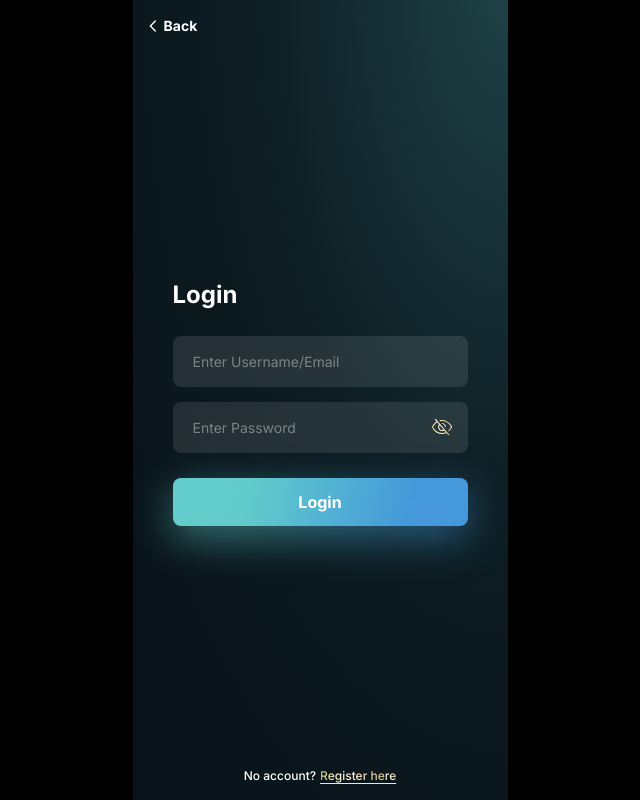
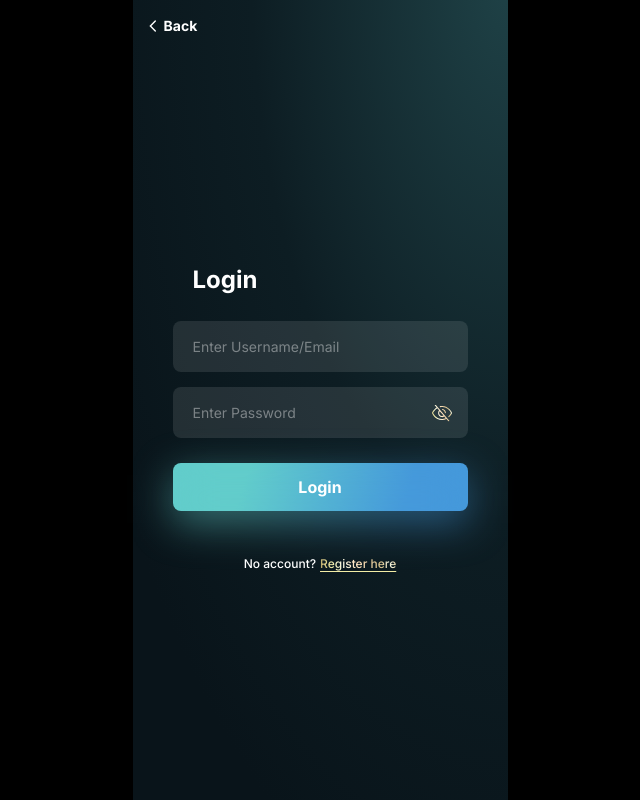
Before and after one commit to SachinKodagoda/youapp, a Next.js app: page / in a window 1280 px wide. Shown: the whole page, without its empty margins (320-960 px from the left). Built offline with nearby package versions, Linux system fonts and the light colour scheme.

Commit message:
feat: update login ui

```diff
--- a/src/app/globals.css
+++ b/src/app/globals.css
@@ -25,6 +25,22 @@ body {
     )
     rgb(var(--background-start-rgb)); */
   background: #000;
+
+  input:-webkit-autofill,
+  input:-webkit-autofill:hover,
+  input:-webkit-autofill:focus,
+  textarea:-webkit-autofill,
+  textarea:-webkit-autofill:hover,
+  textarea:-webkit-autofill:focus,
+  select:-webkit-autofill,
+  select:-webkit-autofill:hover,
+  select:-webkit-autofill:focus {
+    background-color: transparent !important; /* Your desired background color */
+    -webkit-box-shadow: 0 0 0px 1000px transparent inset !important; /* Same color as background */
+    -webkit-text-fill-color: #333 !important; /* Optional: Change text color */
+    transition: background-color 5000s ease-in-out 0s !important; /* Smooth transition */
+    -webkit-text-fill-color: white !important;
+  }
 }
 
 .container {
--- a/src/app/page.tsx
+++ b/src/app/page.tsx
@@ -1,19 +1,25 @@
+"use client";
+
 import BackImage from "@/assets/images/back.svg";
 import EyeClosed from "@/assets/images/eye-closed.svg";
+import EyeOpened from "@/assets/images/eye-opened.svg";
 import InputWithIcon from "@/components/input-with-icon";
-
 import Image from "next/image";
+import { useState } from "react";
 
 export default function Home() {
+  const [password, setPassword] = useState("");
+  const [showPassword, setShowPassword] = useState(false);
   return (
-    <main className="container flex min-h-screen flex-col justify-between p-4">
+    <main className="container flex min-h-screen flex-col justify-between gap-4 p-4">
       <nav className="flex gap-2 text-sm font-bold">
         <Image src={BackImage} width={7} height={14} alt="back icon" />
         Back
       </nav>
-      <section className="flex flex-col gap-[25px] p-6">
-        <header className="flex text-2xl font-bold">Login</header>
-        <div className="flex w-full flex-col gap-[15px]">
+      <section className="flex w-full flex-auto items-center">
+        <div className="flex w-full flex-col gap-[25px] p-6">
+          <header className="flex pl-5 text-2xl font-bold">Login</header>
+          <form className="flex w-full flex-col gap-[15px]" autoComplete="off">
             <input
               type="text"
               className="h-[51px] rounded-lg bg-white/10 px-5 text-sm outline-none placeholder:text-white/40"
@@ -22,18 +28,26 @@ export default function Home() {
               placeholder="Enter Username/Email"
             ></input>
             <InputWithIcon
-            src={EyeClosed}
+              src={showPassword ? EyeOpened : EyeClosed}
               name="password"
               placeholder="Enter Password"
+              onClick={() => setShowPassword((show) => !show)}
+              onChange={(value) => setPassword(value)}
+              value={password}
+              showPassword={showPassword}
             />
-        </div>
+          </form>
           <button className="login-button w-full rounded-lg">Login</button>
-      </section>
-      <div className="flex justify-center text-xs font-[500]">
+          <div className="mt-5 flex justify-center text-xs font-[500]">
             <div className="flex gap-1">
-          No account? <div className="text-golden-gradient">Register here</div>
+              No account?{" "}
+              <div className="text-golden-gradient cursor-pointer">
+                Register here
               </div>
             </div>
+          </div>
+        </div>
+      </section>
     </main>
   );
 }
--- a/src/components/input-with-icon.tsx
+++ b/src/components/input-with-icon.tsx
@@ -1,23 +1,42 @@
 import Image from "next/image";
 
-type TProps = { src: string; name: string; placeholder: string };
+type TProps = {
+  src: string;
+  name: string;
+  placeholder: string;
+  value?: string;
+  showPassword?: boolean;
+  onClick?: () => void;
+  onChange?: (value: string) => void;
+};
 
-export default function InputWithIcon({ src, name, placeholder }: TProps) {
+export default function InputWithIcon({
+  src,
+  name,
+  placeholder,
+  onClick,
+  value,
+  showPassword,
+  onChange,
+}: TProps) {
   return (
     <div className="relative">
       <input
-        type="text"
+        type={showPassword ? "text" : "password"}
         className="h-[51px] w-full rounded-lg bg-white/10 px-5 pr-10 text-sm outline-none placeholder:text-white/40"
         name={name}
-        autoComplete="off"
+        autoComplete="new-password"
         placeholder={placeholder}
+        value={value}
+        onChange={(e) => onChange && onChange(e.target.value)}
       ></input>
       <Image
         src={src}
         width={20}
         height={17}
         alt="input icon"
-        className="absolute right-4 top-1/2 -translate-y-1/2"
+        className="absolute right-4 top-1/2 -translate-y-1/2 cursor-pointer"
+        onClick={onClick}
       />
     </div>
   );
```
Also changed, not shown: src/assets/images/eye-opened.svg (added). Lines whose indentation alone changed are shown as unchanged.
